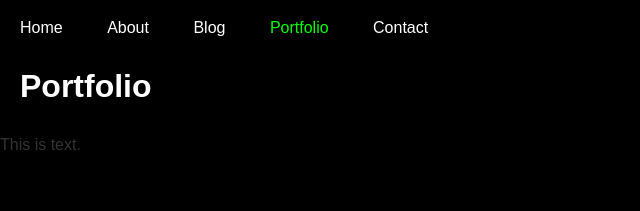
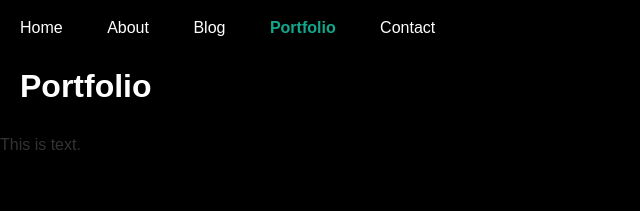
Before and after one commit to stoatsnhoney/stoatsnhoney.github.io, a Jekyll site: the page built from portfolio.html, in a window 1280 px wide. Shown: the top 211 px of the page, without its empty margins (0-640 px from the left). Built offline with Jekyll 4.4.1, drawn with Linux system fonts in a browser that asks for light colours.

Commit message:
Update main.scss

```diff
--- a/_sass/main.scss
+++ b/_sass/main.scss
@@ -1,5 +1,6 @@
 .current {
-    color: rgb(0, 255, 0);
+    color: #13a78c;
+    font-weight: bold;
   }
 
 /* Reset some default styles */
@@ -18,7 +19,7 @@
 
 /* Header Styles */
 header {
-  background: #4CAF50;
+  background: #13a78c;
   color: #fff;
   padding: 20px;
   text-align: center;
@@ -32,6 +33,7 @@
 /* Navigation Styles */
 nav {
   margin-top: 15px;
+  margin-bottom: 15px;
 }
 
 nav a {
@@ -44,7 +46,7 @@
 }
 
 nav a:hover {
-  background: #45a049;
+  background: #13a78c;
 }
 
 /* Main Content Styles */
```
